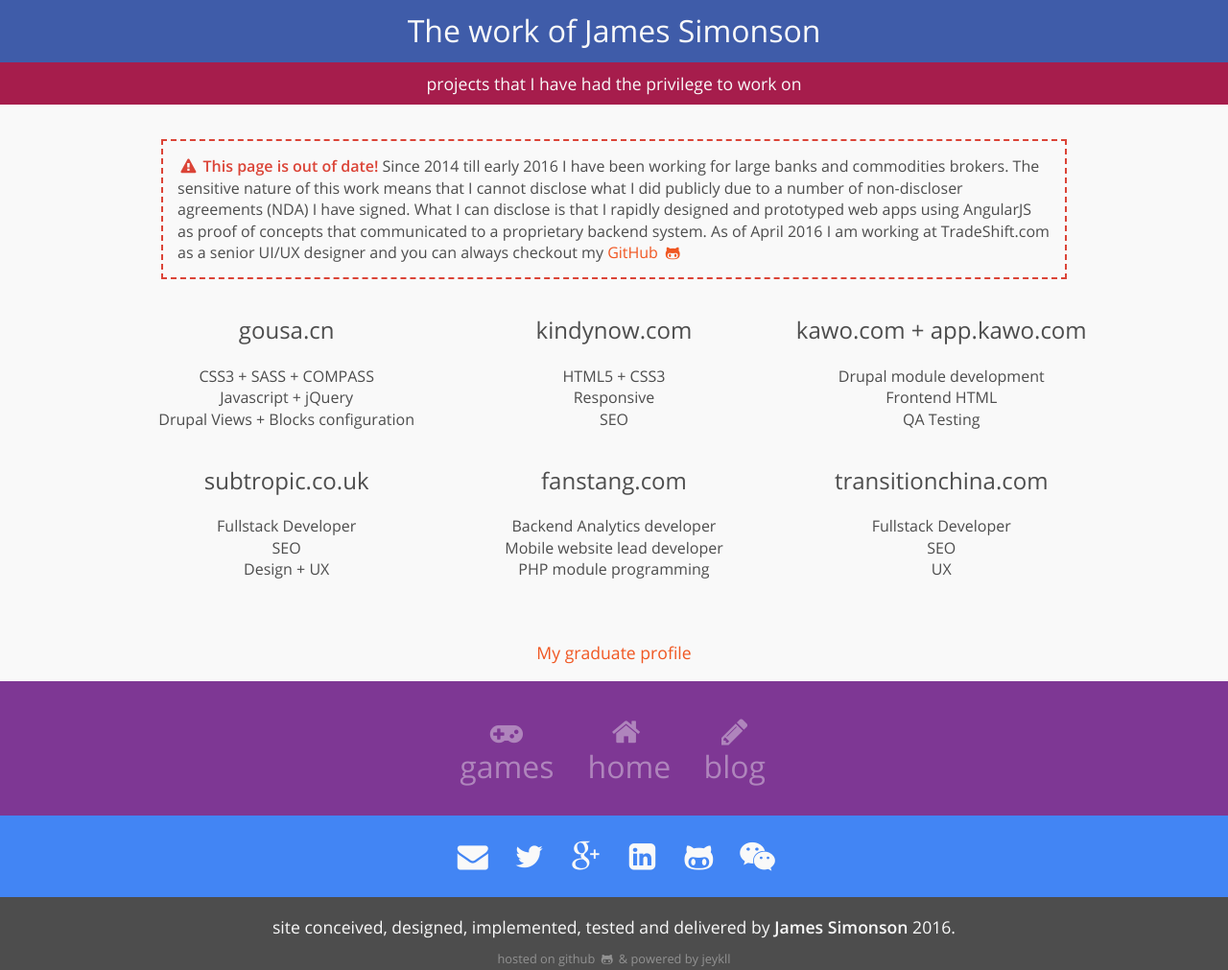
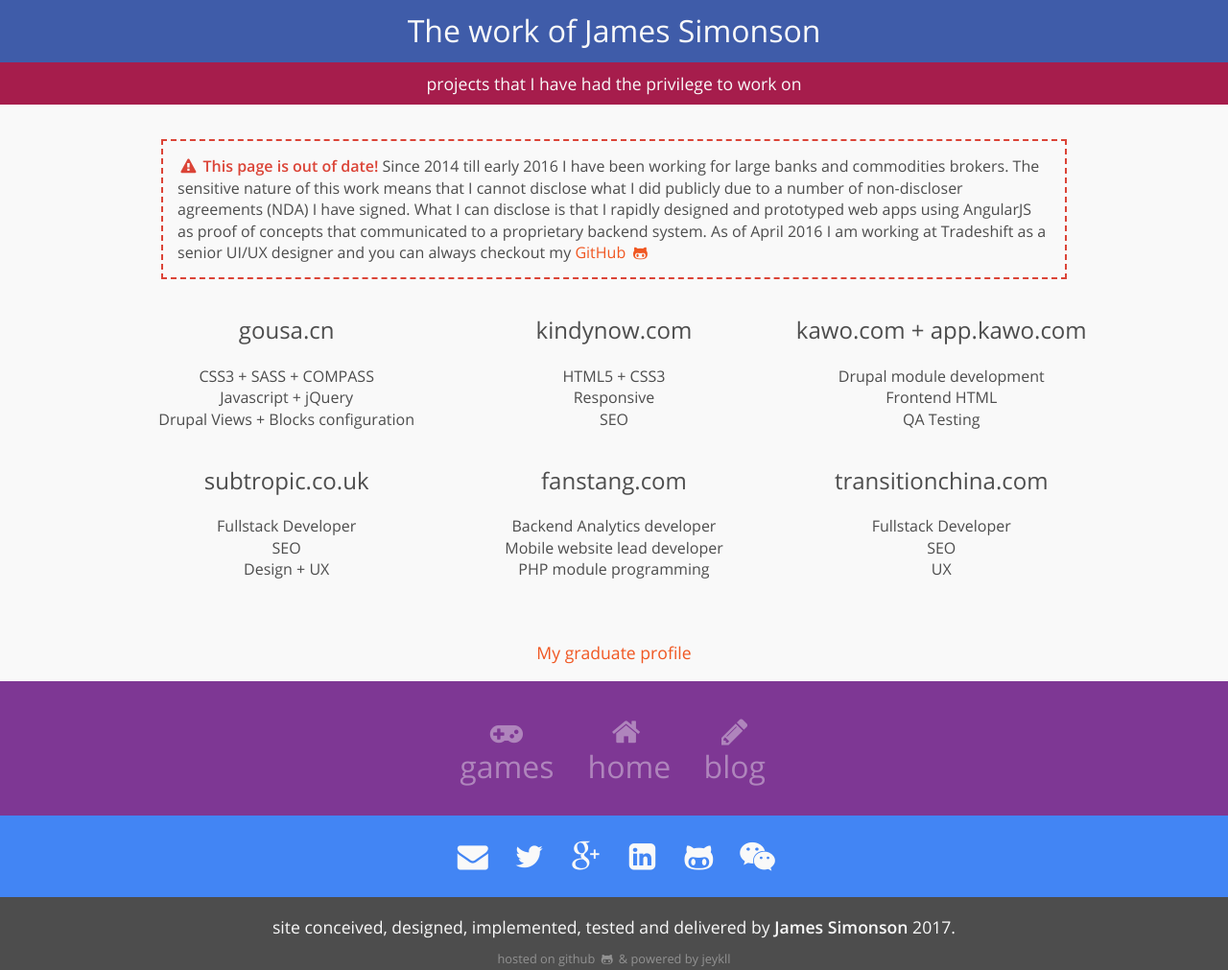
Before and after one commit to jamessimo/jamessimo.github.io, a Jekyll site: the page built from work.html, in a window 1280 px wide. Shown: the whole page at 96% size. Built offline with Jekyll 4.4.1, drawn with Linux system fonts in a browser that asks for light colours.

Commit message:
Date update

```diff
--- a/_includes/footer.html
+++ b/_includes/footer.html
@@ -17,7 +17,7 @@
 
 	<footer>
     	<div class="wrapper">
-    		<p>site conceived, designed, implemented, tested and delivered by <strong>James Simonson</strong> 2016.</p>
+    		<p>site conceived, designed, implemented, tested and delivered by <strong>James Simonson</strong> 2017.</p>
     		<small>hosted on<a title="Github Pages are awesome!" href="https://pages.github.com/" target="_blank"> github <i class="icon-github"></i></a> &amp; powered by <a href="http://jekyllrb.com/" target="_blank">jeykll</a></small>
     	</div>
     </footer>
--- a/_includes/homefooter.html
+++ b/_includes/homefooter.html
@@ -28,7 +28,7 @@
 	</section>
 	<footer>
     	<div class="wrapper">
-    		<p>site conceived, designed, implemented, tested and delivered by <strong>James Simonson</strong> 2016.</p>
+    		<p>site conceived, designed, implemented, tested and delivered by <strong>James Simonson</strong> 2017.</p>
     		<small>hosted on<a title="Github is awesome!" href="https://pages.github.com/" target="_blank"> github <i class="icon-github"></i></a> &amp; powered by <a href="http://jekyllrb.com/" target="_blank">jeykll</a></small>
     	</div>
     </footer>
--- a/work.html
+++ b/work.html
@@ -10,7 +10,7 @@
 
         <b class="red"><i class="icon-attention"> </i> This page is out of date!</b> Since 2014 till early 2016 I have been working for large banks and commodities brokers. The sensitive nature of this work means that I cannot disclose what I did publicly due to a number of non-discloser agreements (NDA) I have signed.
      What I can disclose is that I rapidly designed and prototyped web apps using AngularJS as proof of concepts that communicated to a proprietary backend system.
-        As of April 2016 I am working at TradeShift.com as a senior UI/UX designer and you can always checkout my <a href="https://github.com/jamessimo" target="_blank">GitHub <i class="icon-github"></i></a>
+        As of April 2016 I am working at Tradeshift as a senior UI/UX designer and you can always checkout my <a href="https://github.com/jamessimo" target="_blank">GitHub <i class="icon-github"></i></a>
 
       </blockquote>
 			<div>
```
Also changed, not shown: 1 other file.
